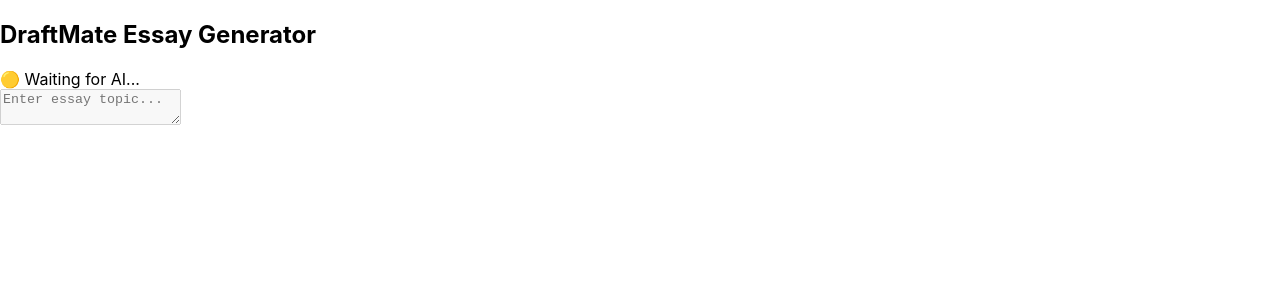
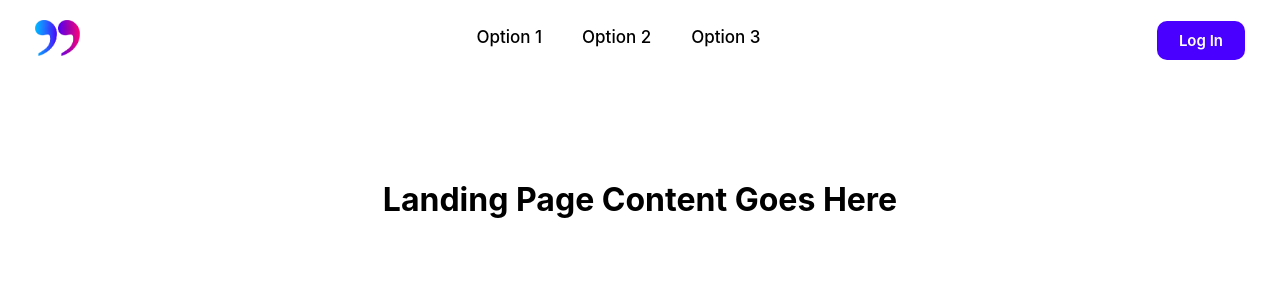
Before and after one commit to Siddharth-Boora/DraftMate, a React (Create React App) app: page / in a window 1280 px wide. Shown: the top 300 px of the page. Built offline with nearby package versions, Linux system fonts and the light colour scheme.

Commit message:
Initial upload of DraftMate landing page and navbar

```diff
--- a/public/index.html
+++ b/public/index.html
@@ -7,38 +7,16 @@
     <meta name="theme-color" content="#000000" />
     <meta
       name="description"
-      content="Web site created using create-react-app"
+      content="DraftMate: Your AI Writing Buddy"
     />
     <link rel="apple-touch-icon" href="%PUBLIC_URL%/logo192.png" />
-    <!--
-      manifest.json provides metadata used when your web app is installed on a
-      user's mobile device or desktop. See https://developers.google.com/web/fundamentals/web-app-manifest/
-    -->
     <link rel="manifest" href="%PUBLIC_URL%/manifest.json" />
-    <!--
-      Notice the use of %PUBLIC_URL% in the tags above.
-      It will be replaced with the URL of the `public` folder during the build.
-      Only files inside the `public` folder can be referenced from the HTML.
-
-      Unlike "/favicon.ico" or "favicon.ico", "%PUBLIC_URL%/favicon.ico" will
-      work correctly both with client-side routing and a non-root public URL.
-      Learn how to configure a non-root public URL by running `npm run build`.
-    -->
     <title>DraftMate: Your AI Writing Buddy</title>
   </head>
   <body>
     <noscript>You need to enable JavaScript to run this app.</noscript>
     <div id="root"></div>
-    <!--
-      This HTML file is a template.
-      If you open it directly in the browser, you will see an empty page.
-
-      You can add webfonts, meta tags, or analytics to this file.
-      The build step will place the bundled scripts into the <body> tag.
-
-      To begin the development, run `npm start` or `yarn start`.
-      To create a production bundle, use `npm run build` or `yarn build`.
-    -->
+    <!-- Putter AI script -->
     <script src="https://js.puter.com/v2/"></script>
   </body>
 </html>
--- a/src/App.js
+++ b/src/App.js
@@ -1,10 +1,35 @@
 import React from "react";
-import ThesisGenerator from "./components/ThesisGenerator";
+import "./index.css";
+import logo from "./logo.png"; // Make sure logo.png is in src folder
 
 function App() {
   return (
     <div>
-      <ThesisGenerator />
+      <nav className="navbar">
+        {/* Logo */}
+        <div className="logo-container">
+          <a href="/">
+            <img src={logo} alt="DraftMate Logo" className="logo" />
+          </a>
+        </div>
+
+        {/* Center nav items */}
+        <div className="nav-center">
+          <button className="nav-item">Option 1</button>
+          <button className="nav-item">Option 2</button>
+          <button className="nav-item">Option 3</button>
+        </div>
+
+        {/* Login button */}
+        <div className="login-container">
+          <button className="login-btn">Log In</button>
+        </div>
+      </nav>
+
+      {/* Example content */}
+      <div style={{ paddingTop: "100px", textAlign: "center" }}>
+        <h1>Landing Page Content Goes Here</h1>
+      </div>
     </div>
   );
 }
--- a/src/index.css
+++ b/src/index.css
@@ -1,13 +1,95 @@
-body {
+* {
   margin: 0;
-  font-family: -apple-system, BlinkMacSystemFont, 'Segoe UI', 'Roboto', 'Oxygen',
-    'Ubuntu', 'Cantarell', 'Fira Sans', 'Droid Sans', 'Helvetica Neue',
-    sans-serif;
-  -webkit-font-smoothing: antialiased;
-  -moz-osx-font-smoothing: grayscale;
+  padding: 0;
+  box-sizing: border-box;
+  font-family: Inter, sans-serif;
 }
 
-code {
-  font-family: source-code-pro, Menlo, Monaco, Consolas, 'Courier New',
-    monospace;
+/* NAVBAR */
+.navbar {
+  position: fixed;
+  top: 0;
+  width: 100%;
+  height: 80px;
+  background: #ffffff;
+  display: flex;
+  justify-content: space-between;
+  align-items: center;
+  padding: 0 35px;
+  z-index: 1000;
 }
+
+/* LOGO */
+.logo {
+  width: 45px;
+  height: auto;
+}
+
+/* NAV CENTER ITEMS */
+.nav-center {
+  display: flex;
+  gap: 40px;
+  justify-content: center;
+  flex: 1;
+}
+
+/* NAV ITEM */
+.nav-item {
+  background: none;
+  border: none;
+  font-size: 17px;
+  font-weight: 500;
+  color: #000;
+  cursor: pointer;
+  padding-bottom: 6px;
+  position: relative;
+  text-align: center;
+}
+
+/* Underline animation from center */
+.nav-item::after {
+  content: "";
+  position: absolute;
+  left: 50%;
+  bottom: -4px;
+  height: 2px;
+  width: 0%;
+  background: #4a00ff;
+  transform: translateX(-50%);
+  transition: width 0.2s ease-out;
+}
+
+.nav-item:hover {
+  color: #4a00ff;
+}
+
+.nav-item:hover::after {
+  width: 100%;
+}
+
+/* LOGIN BUTTON */
+.login-btn {
+  background: #4a00ff;
+  color: #fff;
+  padding: 10px 22px;
+  font-size: 15px;
+  font-weight: 600;
+  border: none;
+  border-radius: 10px;
+  cursor: pointer;
+  transition: background 0.2s ease, transform 0.1s ease;
+}
+
+.login-btn:hover {
+  background: #3a00cc; /* slightly darker on hover */
+}
+
+.login-btn:active {
+  transform: scale(0.97); /* subtle click animation */
+}
+
+/* BODY */
+body {
+  background: #ffffff;
+  padding-top: 80px;
+}
```
Also changed, not shown: src/components/Navbar.jsx (added, +34 -0 lines), public/logo512.png, src/App.css (line endings or trailing spaces), src/logo.png (added).
